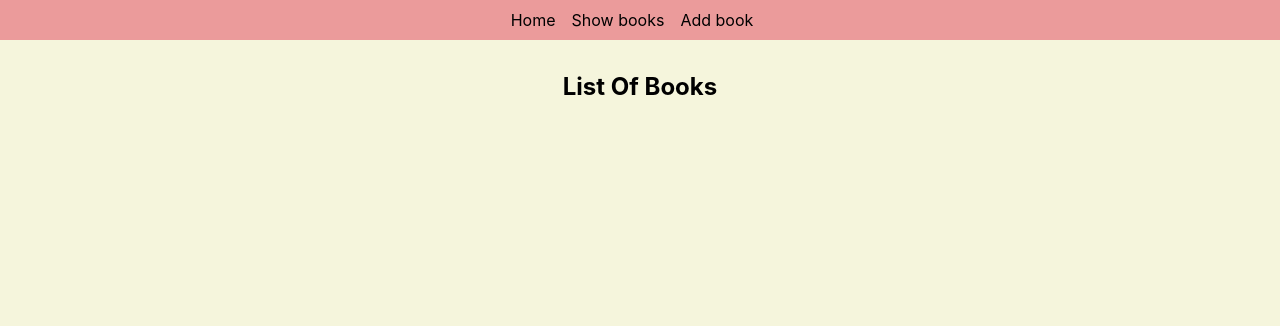
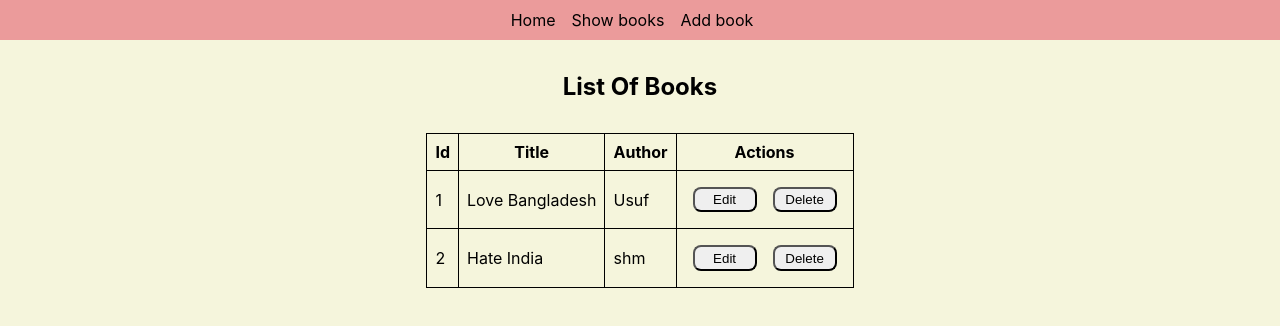
Before and after one commit to Shm-Rsuf/redux-toolkit-crud-app, a React (Create React App) app: page /show-books in a window 1280 px wide. Shown: the top 326 px of the page. Built offline with nearby package versions, Linux system fonts and the light colour scheme.

Commit message:
show books page added

```diff
--- /dev/null
+++ b/src/app/store.js
@@ -0,0 +1,9 @@
+import { configureStore } from "@reduxjs/toolkit";
+import bookReducer from "../features/books/BookSlice";
+const store = configureStore({
+  reducer: {
+    bookReducer: bookReducer,
+  },
+});
+
+export default store;
--- /dev/null
+++ b/src/features/books/BookSlice.js
@@ -0,0 +1,18 @@
+import { createSlice } from "@reduxjs/toolkit";
+const initialBooks = {
+  books: [
+    { id: 1, title: "Love Bangladesh", author: "Usuf" },
+    { id: 2, title: "Hate India", author: "shm" },
+  ],
+};
+
+export const bookSlice = createSlice({
+  name: "books",
+  initialState: initialBooks,
+  reducers: {
+    showBooks: (state) => state,
+  },
+});
+
+export const { showBooks } = bookSlice.actions;
+export default bookSlice.reducer;
--- a/src/features/books/BooksView.js
+++ b/src/features/books/BooksView.js
@@ -1,7 +1,37 @@
+import { useSelector } from "react-redux";
 const BooksView = () => {
+  const books = useSelector((state) => state.bookReducer.books);
+  // console.log(books);
   return (
     <div>
       <h2>List Of Books</h2>
+      <table>
+        <thead>
+          <tr>
+            <th>Id</th>
+            <th>Title</th>
+            <th>Author</th>
+            <th>Actions</th>
+          </tr>
+        </thead>
+        <tbody>
+          {books &&
+            books.map((book) => {
+              const { id, title, author } = book;
+              return (
+                <tr key={id}>
+                  <td>{id}</td>
+                  <td>{title}</td>
+                  <td>{author}</td>
+                  <td>
+                    <button>Edit</button>
+                    <button>Delete</button>
+                  </td>
+                </tr>
+              );
+            })}
+        </tbody>
+      </table>
     </div>
   );
 };
```
Also changed, not shown: src/index.js (+10 -8 lines).
